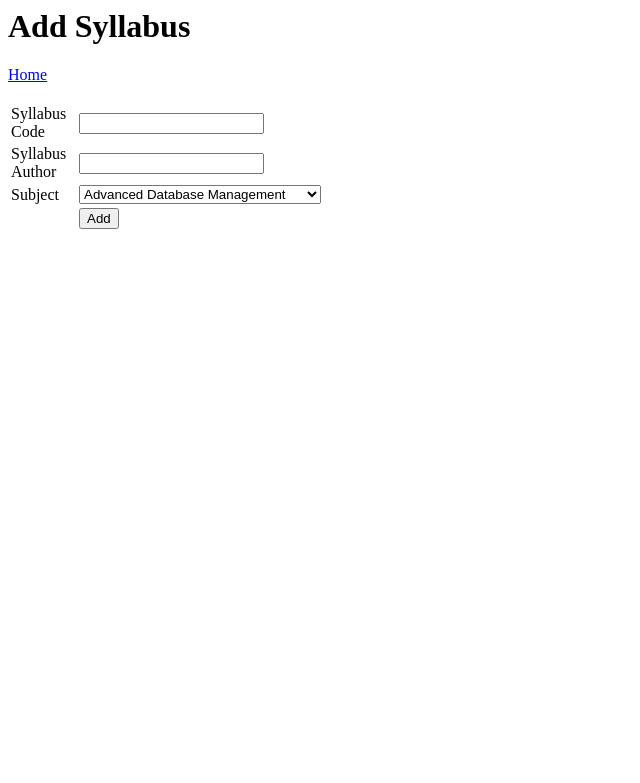
After one commit to Shan-Khyle-Denison-Estrada/webdevproject, a PHP site: page /forms/addsyllabusform.php in a window 1280 px wide. The commit adds this page. Shown: the top 783 px of the page, without its empty margins (0-640 px from the left). Run offline with PHP 8.4, Linux system fonts and the light colour scheme; data comes from the database, SQL or seed files in the repository.

Commit message:
FinalsCont

```diff
--- /dev/null
+++ b/forms/addsyllabusform.php
@@ -0,0 +1,45 @@
+<html>
+    <head>
+        <title>
+            Add Syllabus
+        </title>
+    </head>
+    <body>
+        <h1>Add Syllabus</h1>
+        <a href="../index.php">Home</a>
+        <br/><br/>
+        <form action="../functions/addsyllabus.php" method="post" name="form1">
+        <table width="25%">
+            <tr>
+                <td>Syllabus Code</td>
+                <td><input type="text" name="code"></td>
+            </tr>
+            <tr>
+                <td>Syllabus Author</td>
+                <td><input type="text" name="author"></td>
+            </tr>
+            <tr>
+                <td>Subject</td>
+                <td>
+                    <select name="Subject"> <!-- HTML Input for Drown-Down Type Menu-->
+                        <?php
+                            include_once("../dbConnection/mysqlconfig_connection.php"); //Include Code to Connect to Database
+                            $query = "SELECT * FROM tblsubjects"; //Select all entries in tblsubjects
+                            $result = mysqli_query($dbc, $query);
+                            while($res = mysqli_fetch_array($result)) {
+                                echo "<option value=\"".$res['subject_id']."\">";
+                                echo $res['subject_name'];
+                                echo "</option>";
+                            }
+                        ?>
+                    </select>
+                </td>
+            </tr>
+            <tr>
+                <td></td>
+                <td><input type="submit" name="Submit" value="Add"></td>
+            </tr>
+        </table>
+    </form>
+    </body>
+</html>
--- a/functions/fetch.php
+++ b/functions/fetch.php
@@ -1,5 +1,8 @@
 <?php
     // fetching data
-    $query = "SELECT * FROM tblsubjects";
+    $query = "SELECT *
+    FROM tblsubjects
+    LEFT JOIN tblsyllabus
+    ON tblsyllabus.subject_id = tblsubjects.subject_id;";
     $result = mysqli_query($dbc, $query); // using mysqli_query
 ?>
--- a/index.php
+++ b/index.php
@@ -20,6 +20,9 @@
             <td>ID</td>
             <td>Subject Code</td>
             <td>Subject Name</td>
+            <td>Syllabus ID</td>
+            <td>Syllabus Code</td>
+            <td>Syllabus Author</td>
             <td>Action</td>
         </tr>
         <?php
@@ -28,6 +31,9 @@
                 echo "<td>".$res['subject_id']."</td>";
                 echo "<td>".$res['subject_code']."</td>";
                 echo "<td>".$res['subject_name']."</td>";
+                echo "<td>".$res['syllabus_id']."</td>";
+                echo "<td>".$res['syllabus_code']."</td>";
+                echo "<td>".$res['syllabus_author']."</td>";
                 echo "<td><a href=\"forms/editform.php?id=$res[subject_id]\">Edit</a> |
                         <a href=\"functions/delete.php?id=$res[subject_id]\"
                         onClick=\"return confirm('Are you sure you want delete?')\">Delete</a></td>";
```
Also changed, not shown: functions/addsyllabus.php (added, +32 -0 lines).
